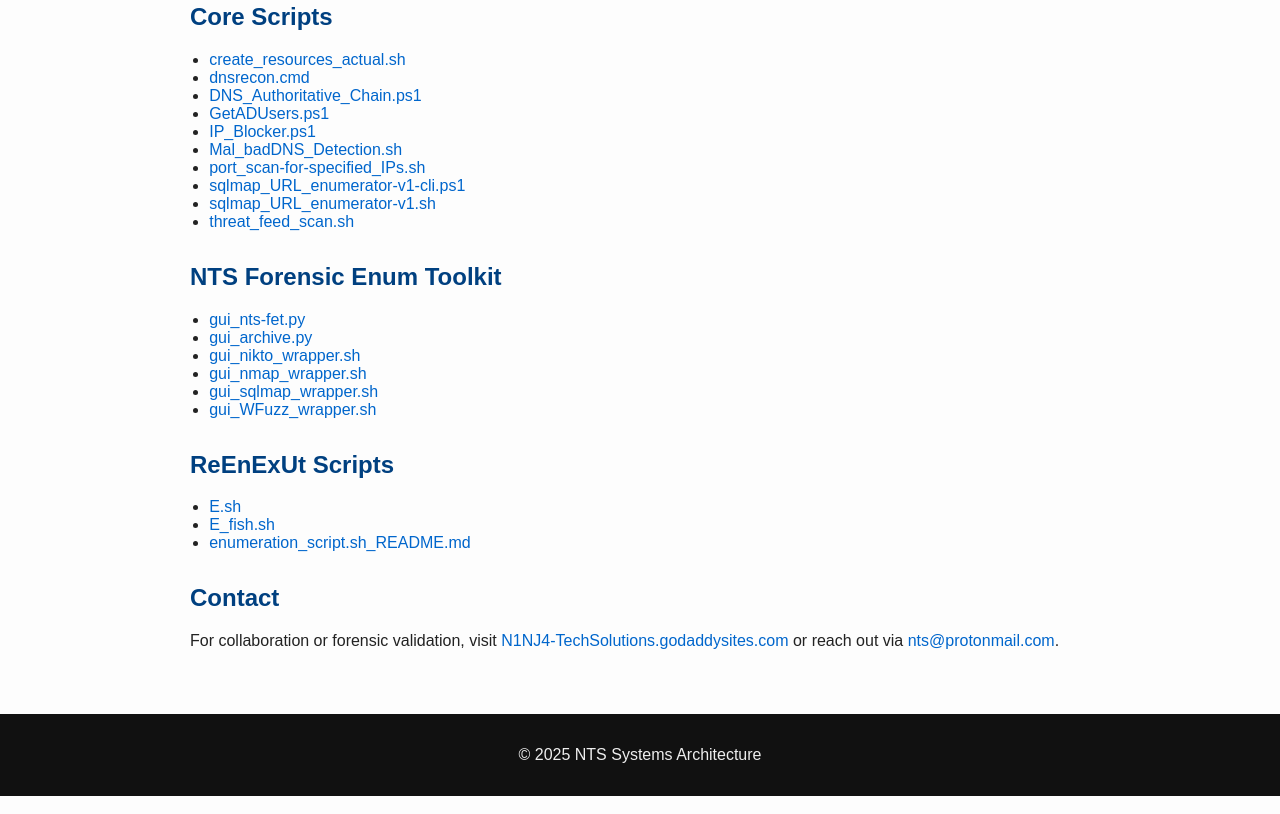
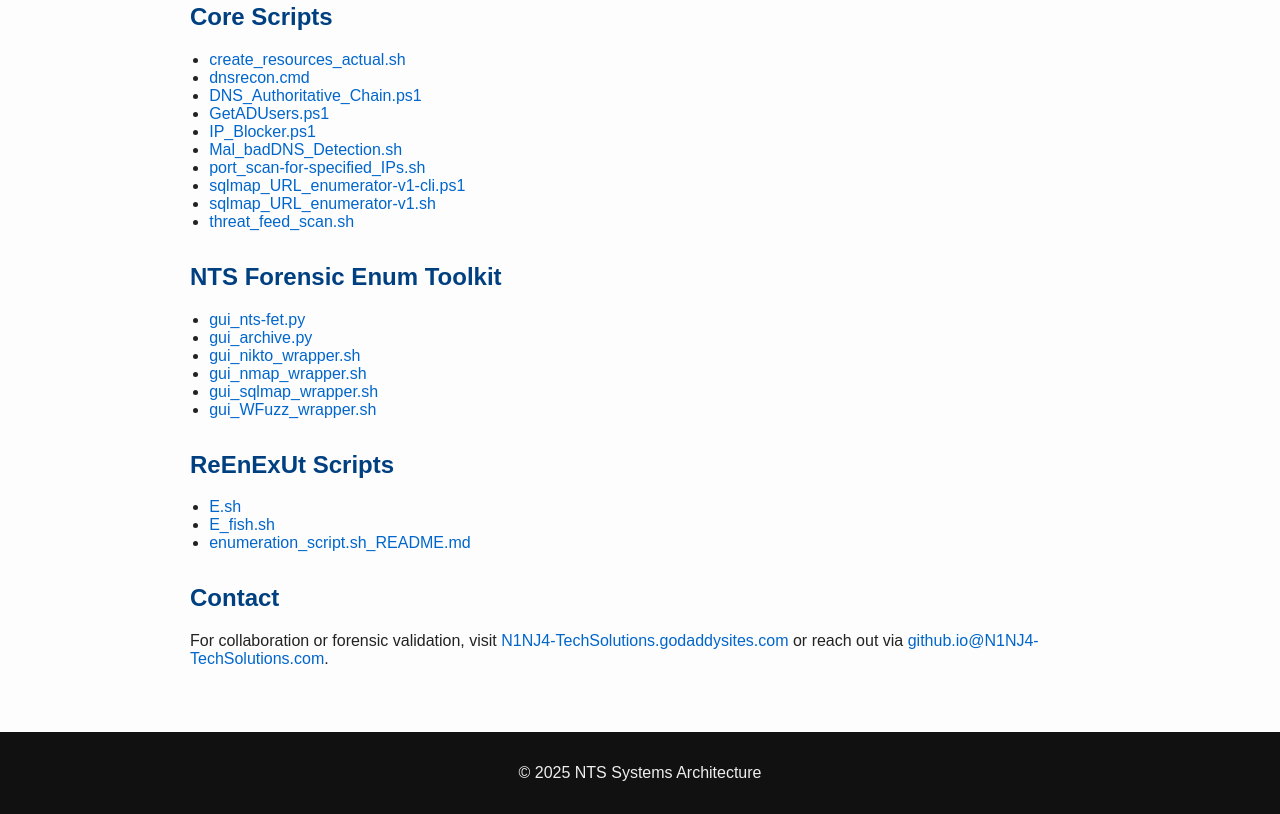
Before and after one commit to N1NJ4-TechSolutions/N1NJ4-TechSolutions.github.io, a plain HTML site: page NTS_Pentest_Scriptkit/index.html in a window 1280 px wide. Shown: the part 311-1125 px from the top of the page. Drawn offline with Linux system fonts and the light colour scheme.

Commit message:
updates to index

```diff
--- a/NTS_Pentest_Scriptkit/index.html
+++ b/NTS_Pentest_Scriptkit/index.html
@@ -71,7 +71,7 @@
         <a href="https://N1NJ4-TechSolutions.godaddysites.com" target="_blank" rel="noopener noreferrer">
         N1NJ4-TechSolutions.godaddysites.com
         </a>
-        or reach out via <a href="mailto:nts@protonmail.com">nts@protonmail.com</a>.
+        or reach out via <a href="mailto:github.io@N1NJ4-TechSolutions.com">github.io@N1NJ4-TechSolutions.com</a>.
       </p>
     </section>
   </main>
```
